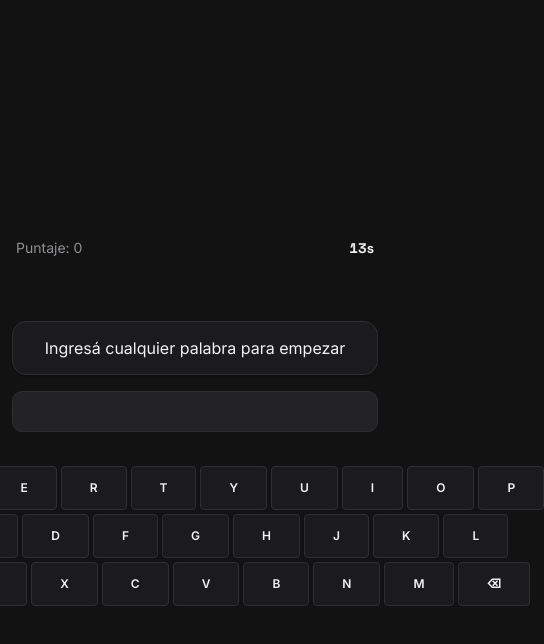
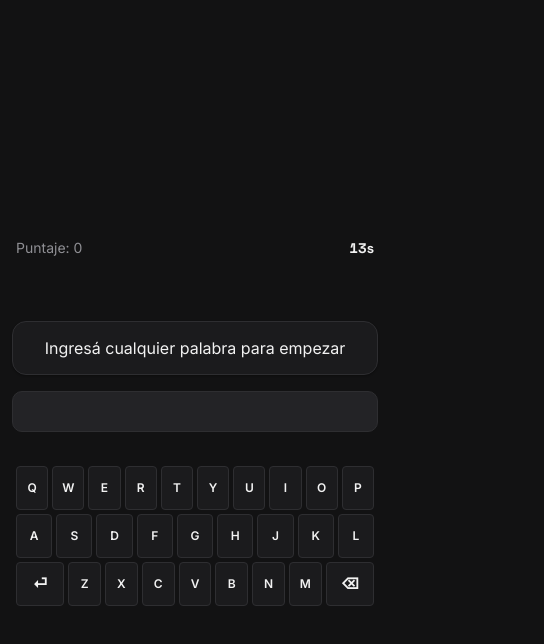
Before and after one commit to GuidoFlamini/unq-ui-guido-flamini-trabajo-final, a React (Vite) app: page / in a window 390 px wide. Both pictures are taken after a click on the button "Jugar". Shown: the top 644 px of the page, 544 px wide, since content can reach past the window. Built offline with nearby package versions, Linux system fonts and the light colour scheme.

Commit message:
ahora keyboard es responsive

```diff
--- a/src/components/keyboard/Keyboard.css
+++ b/src/components/keyboard/Keyboard.css
@@ -1,13 +1,3 @@
-.keyboard {
-  display: flex;
-  flex-direction: column;
-  gap: var(--space-2);
-  padding: 0 var(--space-2);
-  width: 100%;
-  max-width: 500px;
-  margin: 0 auto;
-}
-
 .keyboard {
   display: flex;
   flex-direction: column;
@@ -29,6 +19,8 @@
   font-family: var(--font-body);
   font-weight: 600;
   font-size: 14px;
+  padding: 0;
+  min-width: 0;
   border: 1px solid var(--color-border);
   border-radius: var(--radius-sm);
   height: 56px;
@@ -54,7 +46,7 @@
 
 .keyboard-key--wide {
   flex: 1.5;
-  font-size: 12px;
+  font-size: 18px;
 }
 
 @media (max-width: 480px) {
@@ -74,6 +66,6 @@
   }
 
   .keyboard-key--wide {
-    font-size: 10px;
+    font-size: 15px;
   }
 }
--- a/src/components/keyboard/Keyboard.jsx
+++ b/src/components/keyboard/Keyboard.jsx
@@ -1,4 +1,4 @@
-import { useEffect } from 'react';
+import { useEffect, useRef } from 'react';
 import './Keyboard.css';
 
 const KEYBOARD_ROWS = [
@@ -8,38 +8,42 @@ const KEYBOARD_ROWS = [
 ];
 
 const Keyboard = ({ onKeyPress }) => {
+  const containerRef = useRef(null);
+
   useEffect(() => {
+    containerRef.current?.focus();
+  }, []);
+
   const handleKeyDown = (event) => {
     const key = event.key;
 
     if (key === 'Enter' || key === 'Backspace' || /^[a-zA-Z]$/.test(key)) {
       event.preventDefault();
-
       onKeyPress(key.toUpperCase());
     }
   };
-
-    window.addEventListener('keydown', handleKeyDown);
-
-    return () => window.removeEventListener('keydown', handleKeyDown);
-  }, [onKeyPress]);
 
   const handleClick = (key) => {
     onKeyPress(key.toUpperCase());
   };
 
   return (
-    <div className="keyboard">
+    <div
+      className="keyboard"
+      tabIndex={-1}
+      ref={containerRef}
+      onKeyDown={handleKeyDown}
+    >
       {KEYBOARD_ROWS.map((row, rowIndex) => (
         <div key={rowIndex} className="keyboard-row">
           {row.map((key) => (
             <button
               key={key}
               type="button"
-              className={`keyboard-key${key.length > 1 ? ' keyboard-key-wide' : ''}`}
+              className={`keyboard-key${key.length > 1 ? ' keyboard-key--wide' : ''}`}
               onClick={() => handleClick(key)}
             >
-              {key === 'Backspace' ? '⌫' : key}
+              {key === 'Backspace' ? '⌫' : key === 'Enter' ? '⏎' : key}
             </button>
           ))}
         </div>
```
Lines whose indentation alone changed are shown as unchanged.
